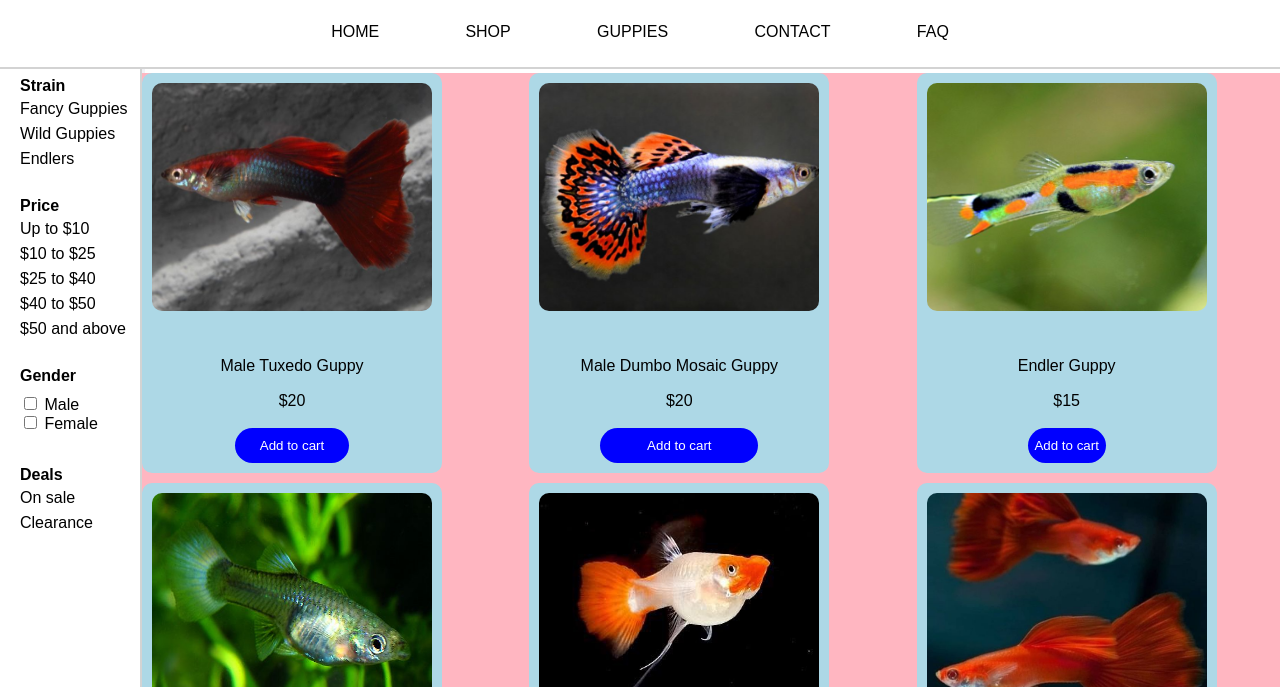
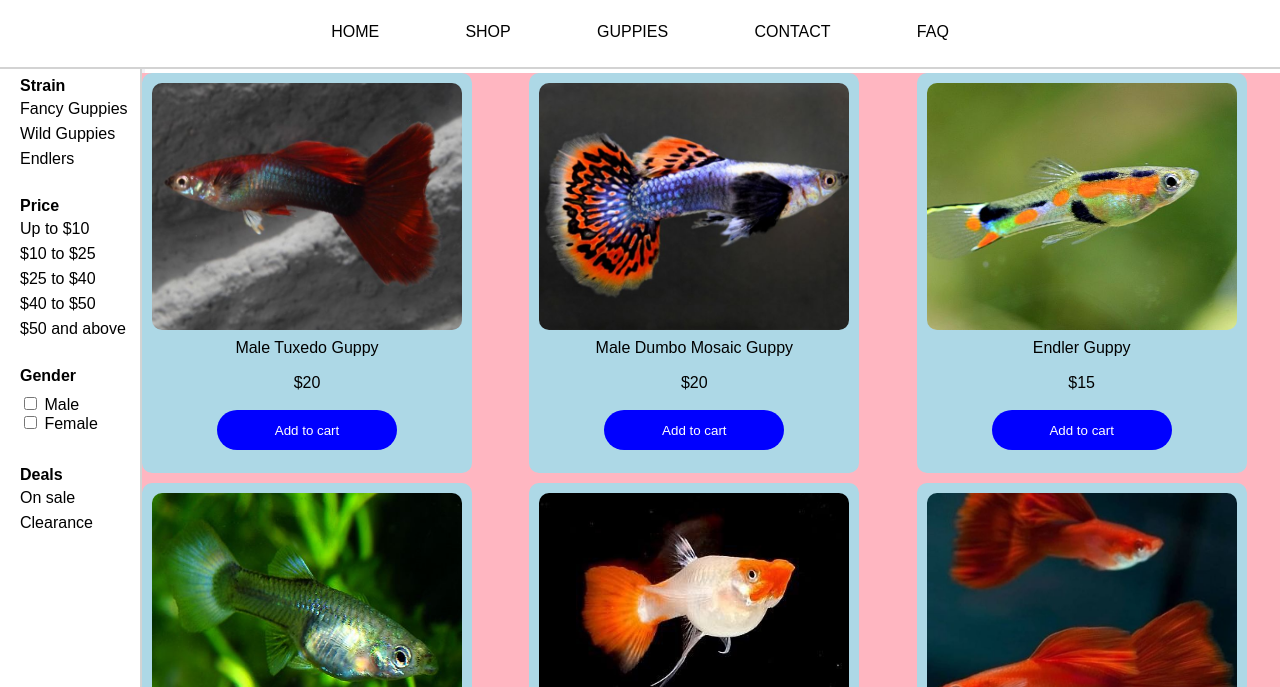
Before and after one commit to 0randa/guppy-site, a plain HTML site: page website.html in a window 1280 px wide. Shown: the part 113-800 px from the top of the page. Drawn offline with Linux system fonts and the light colour scheme.

Commit message:
made final styles for guppy grid

```diff
--- a/styles/guppy-grid.css
+++ b/styles/guppy-grid.css
@@ -23,8 +23,7 @@
     display: flex; /* Set the guppy-info container as a flexbox */
     flex-direction: column; /* Stack child elements vertically */
     align-items: center; /* Center child elements horizontally */
-    justify-content: space-between; /* Add spacing between elements */
-    width: 300px;
+    width: 330px;
     height: 400px;
     background-color: lightblue;
     border-radius: 10px;
@@ -33,7 +32,7 @@
 }
 
 .guppy-info img {
-    height: 60%;
+    height: 65%;
     width: 100%;
     object-fit: cover;
     border-radius: 10px;
@@ -43,12 +42,13 @@
     display: flex; /* Set description as a flexbox */
     flex-direction: column; /* Stack child elements vertically */
     align-items: center; /* Center text and button */
+    width: 250px;
     text-align: center;
 }
 
 .guppy-description button {
-    width: 80%;
-    height: 35px;
+    width: 180px;
+    height: 40px;
     background-color: blue;
     color: white;
     border: none;
```
